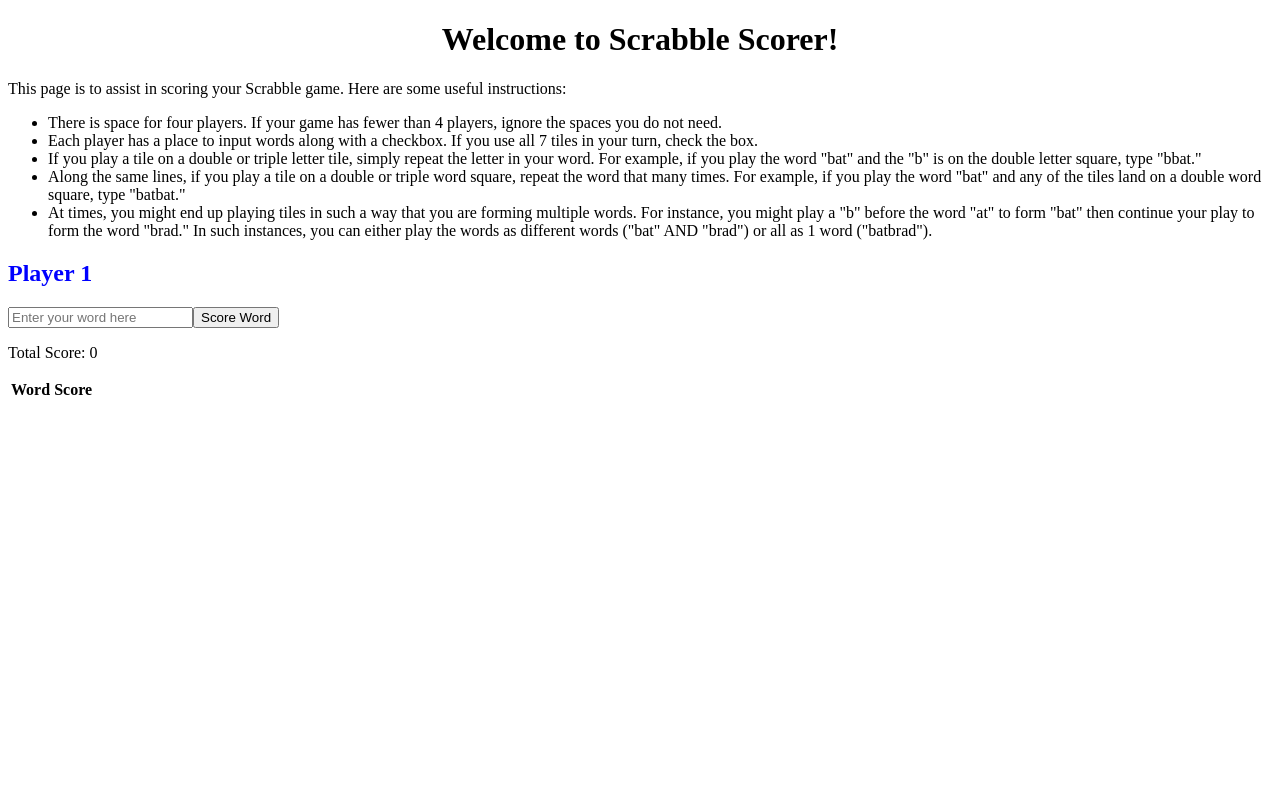
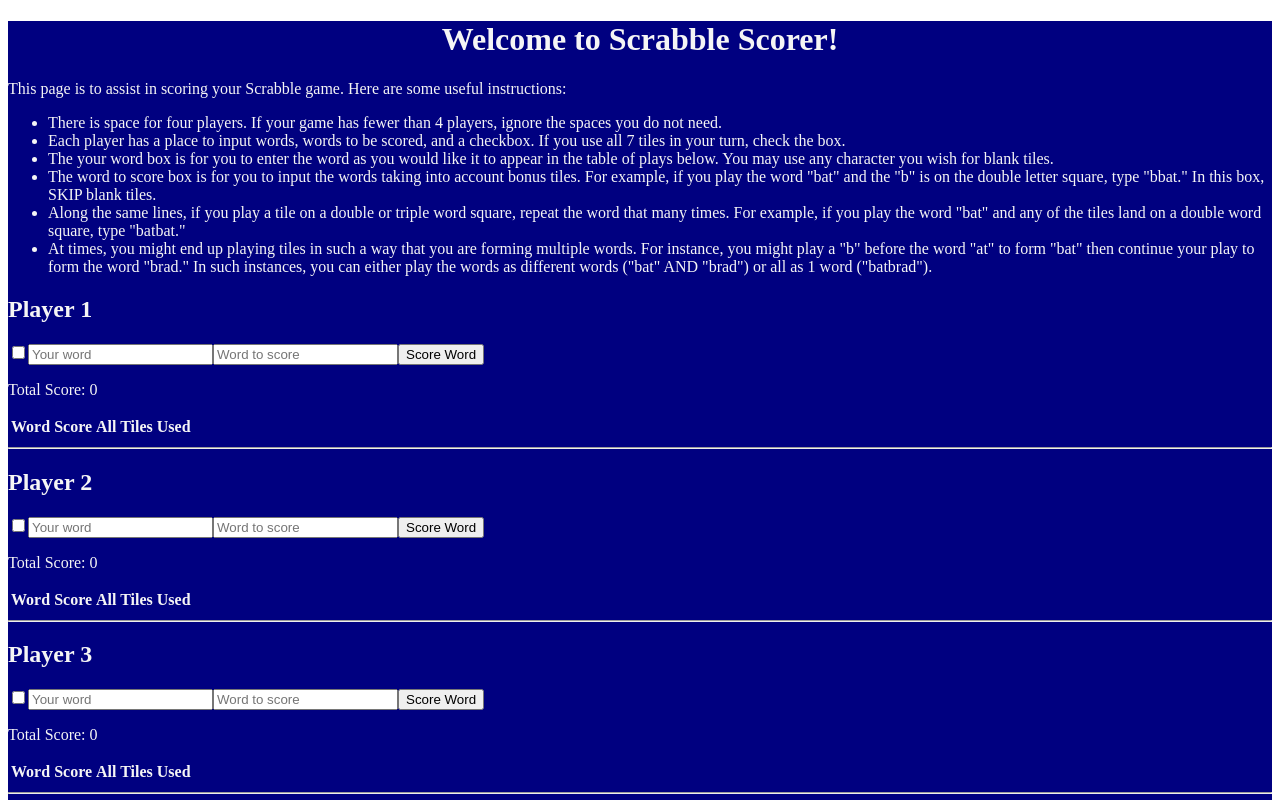
Before and after one commit to shannontreadway/scrabbleScorer, an Angular app: page / in a window 1280 px wide. Shown: the top 800 px of the page. Built offline with nearby package versions, Linux system fonts and the light colour scheme.

Commit message:
working input and scoring

```diff
--- a/src/app/app.component.css
+++ b/src/app/app.component.css
@@ -0,0 +1,4 @@
+.mainSection {
+    background-color: navy;
+    color: whitesmoke;
+}
--- a/src/app/app.component.html
+++ b/src/app/app.component.html
@@ -1,3 +1,4 @@
+<div class="mainSection">
   <div style="text-align:center">
     <h1>
       Welcome to {{ title }}!
@@ -7,11 +8,31 @@
   <p>This page is to assist in scoring your Scrabble game.  Here are some useful instructions:</p>
   <ul>
     <li>There is space for four players.  If your game has fewer than 4 players, ignore the spaces you do not need.</li>
-  <li>Each player has a place to input words along with a checkbox.  If you use all 7 tiles in your turn, check the box.</li>
-  <li>If you play a tile on a double or triple letter tile, simply repeat the letter in your word.  For example, if you play the word "bat" and the "b" is on the double letter square, type "bbat."</li>
+    <li>Each player has a place to input words, words to be scored, and a checkbox.  If you use all 7 tiles in your turn, check the box.</li>
+    <li>The your word box is for you to enter the word as you would like it to appear in the table of plays below.  You may use any character you wish for blank tiles.</li>
+    <li>The word to score box is for you to input the words taking into account bonus tiles. For example, if you play the word "bat" and the "b" is on the double letter square, type "bbat." In this box, SKIP blank tiles.</li>
     <li>Along the same lines, if you play a tile on a double or triple word square, repeat the word that many times.  For example, if you play the word "bat" and any of the tiles land on a double word square, type "batbat."</li>
     <li>At times, you might end up playing tiles in such a way that you are forming multiple words.  For instance,  you might play a "b" before the word "at" to form "bat" then continue your play to form the word "brad."  In such instances, you can either play the words as different words ("bat" AND "brad") or all as 1 word ("batbrad").</li>
   </ul>
-<div>
+
+  <div id="{{player1}}">
+    <h2>Player 1</h2>
     <app-player1></app-player1>
   </div>
+  <hr>
+  <div id="player2">
+    <h2>Player 2</h2>
+    <app-player1></app-player1>
+  </div>
+  <hr>
+  <div id="player3">
+    <h2>Player 3</h2>
+    <app-player1></app-player1>
+  </div>
+  <hr>
+  <div id="player4">
+    <h2>Player 4</h2>
+    <app-player1></app-player1>
+  </div>
+  <hr>
+</div>
--- a/src/app/app.module.ts
+++ b/src/app/app.module.ts
@@ -3,6 +3,7 @@
 
 import { AppComponent } from './app.component';
 import { Player1Component } from './player1/player1.component';
+import { FormsModule } from '@angular/forms';
 
 @NgModule({
   declarations: [
@@ -10,7 +11,8 @@
     Player1Component
   ],
   imports: [
-    BrowserModule
+    BrowserModule,
+    FormsModule
   ],
   providers: [],
   bootstrap: [AppComponent]
--- a/src/app/player1/player1.component.html
+++ b/src/app/player1/player1.component.html
@@ -1,15 +1,18 @@
-<h2>Player 1</h2>
-<input #newWord type="text" placeholder="Enter your word here"/>
-<button (click)="updateWordsAndScores(newWord.value); newWord.value=''">Score Word</button>
+<input type="checkbox" id="bonusSeventyFive" [(ngModel)]="allTiles" (change)="bonusPoints()">
+<input #newWord type="text" placeholder="Your word"/>
+<input #wordToScore type="text" placeholder="Word to score"/>
+<button (click)="updateWordsAndScores(newWord.value, wordToScore.value); newWord.value=''; wordToScore.value=''">Score Word</button>
 <p>Total Score: {{gameScore}}</p>
 
 <table>
     <tr class="header-row">
         <th>Word</th>
         <th>Score</th>
+        <th>All Tiles Used</th>
     </tr>
     <tr *ngFor="let play of wordsWithPoints">
         <td id="word">{{play.word}}</td>
         <td id="points">{{play.pointValue}}</td>
+        <td>{{play.allTilesUsed}}</td>
     </tr>
 </table>
--- a/src/app/player1/player1.component.ts
+++ b/src/app/player1/player1.component.ts
@@ -8,11 +8,13 @@
 })
 export class Player1Component implements OnInit {
   words: string[] = [];
+  wordToScore: string = "";
   wordScores: number[] = [];
   wordsWithPoints: WordPtObj[] = [];
   wordForObject: string = "";
   gameScore: number = 0;
   score: number = 0;
+  allTiles: boolean = false;
   scrabblePoints = {a: 1, e: 1, i: 1, o: 1, u: 1, l: 1, n: 1, r: 1, s: 1, t: 1, d: 2, g: 2, b: 3, c: 3, m: 3, p: 3, f: 4, h: 4, v: 4, w: 4, y: 4, k: 5, j: 8, x: 8, q: 10, z: 10};
 
   constructor() { }
@@ -25,21 +27,30 @@
     return this.words.unshift(newWord);
   }
 
-  scoreWord(newWord: string){
+  bonusPoints() {
+    this.allTiles = true;
+    return;
+  }
+
+  scoreWord(wordToScore: string){
     this.score = 0;
-    newWord = newWord.toLowerCase();
-    let newWordArray = newWord.split("");
+    wordToScore = wordToScore.toLowerCase();
+    let newWordArray = wordToScore.split("");
     for (let i = 0; i < newWordArray.length; i++){
       this.score += this.scrabblePoints[newWordArray[i]];
     };
+    if(this.allTiles){
+      this.score += 75;
+    }
     return this.wordScores.unshift(this.score);
   }
 
-  updateWordsAndScores(newWord: string) {
+  updateWordsAndScores(newWord: string, wordToScore: string) {
     this.addWord(newWord);
-    this.scoreWord(newWord);
-    let wordObject = new WordPtObj(this.wordForObject, this.score)
+    this.scoreWord(wordToScore);
+    let wordObject = new WordPtObj(this.wordForObject, this.score, this.allTiles);
     this.wordsWithPoints.unshift(wordObject);
+    this.allTiles=false;
     this.gameScore += this.score;
     return;
   }
@@ -49,9 +60,11 @@
 class WordPtObj{
   word: string;
   pointValue: number;
+  allTilesUsed: boolean;
 
-  constructor(word: string, pointValue: number) {
+  constructor(word: string, pointValue: number, allTilesUsed: boolean) {
     this.word = word;
     this.pointValue = pointValue;
+    this.allTilesUsed = allTilesUsed;
   }
 }
```
Lines whose indentation alone changed are shown as unchanged.
